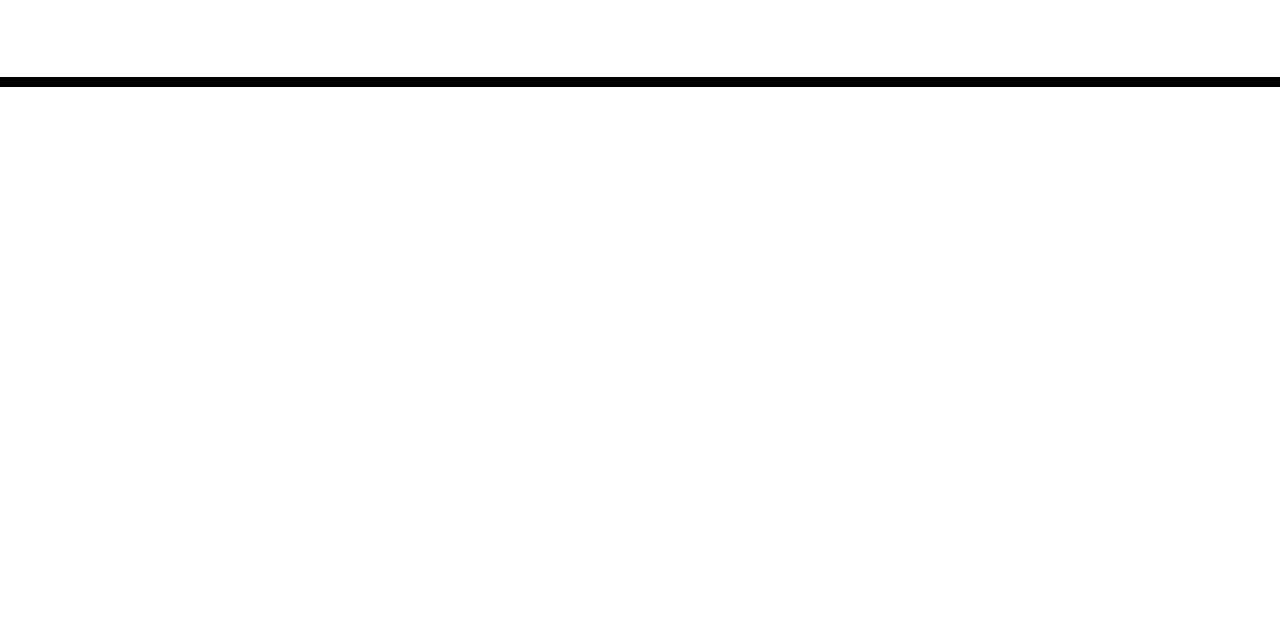
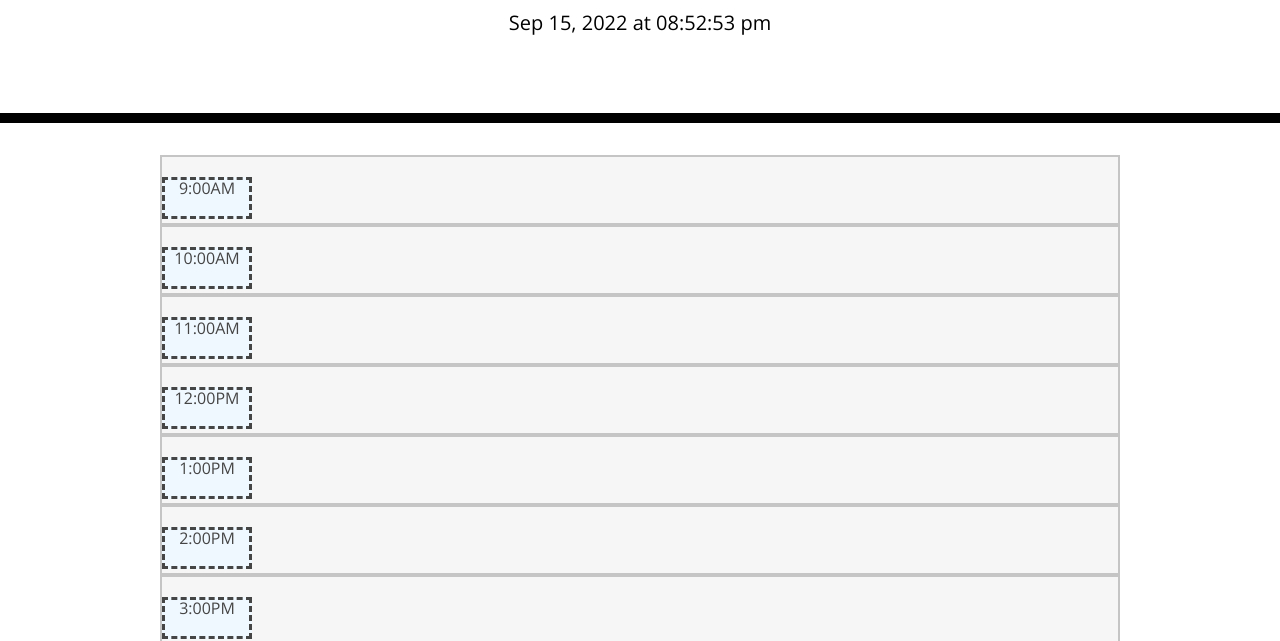
Before and after one commit to nelson92/work-day-scheduler, a plain HTML site: page index.html in a window 1280 px wide. Shown: the part 181-822 px from the top of the page. Before the commit the page ends 800 px from the top, so only its background shows below. Drawn offline with nearby package versions, Linux system fonts and the light colour scheme; files that its build step writes are made by us from their sources.

Commit message:
added time boxes

```diff
--- /dev/null
+++ b/Develop/script.js
@@ -0,0 +1,40 @@
+// var date = moment().format('MMM DD, YYYY [at] hh:mm:ss a');
+// $("#currentDay").text(date);
+
+var timeDisplayEl = $("#currentDay");
+
+function displayTime() {
+     var rightNow = moment().format('MMM DD, YYYY [at] hh:mm:ss a');
+     timeDisplayEl.text(rightNow);
+   }
+
+
+
+
+
+
+
+
+
+
+
+
+
+
+
+
+
+
+
+
+
+
+   setInterval(displayTime, 1000);
+
+
+   $(function() {
+     $("#selectable").selectable({
+        placeholder: "ui-widget-content",
+     });
+
+   });
--- a/Develop/style.css
+++ b/Develop/style.css
@@ -13,12 +13,51 @@ textarea{
   padding: 10px;
 }
 
+div {
+  display: block;
+}
+
 .jumbotron {
   text-align: center;
   background-color: transparent;
   color: black;
   border-radius: 0;
   border-bottom: 10px solid black;
+}
+#selectable {
+  list-style-type: none;
+  margin-top: 0;
+  padding: 0;
+  width: 75%;
+}
+
+.ui-widget-content {
+    border: 2px solid #c5c5c5;
+    background: #f6f6f6;
+    font-weight: normal;
+    text-align: left;
+    color: #454545;
+    height: 70px;
+    padding-top: 2%;
+    }
+
+
+/* #selectable li {
+  margin: 0 3px 3px 3px;
+  padding: 0.4em;
+  padding-left: 1.5em;
+  font-size: 1.4em;
+  height: 18px;
+}  */
+
+
+ol {
+  display: inline-block;
+  margin-block-start: 1em;
+  margin-block-end: 1em;
+  margin-inline-start: 0px;
+  margin-inline-end: 0px;
+  padding-inline-start: 40px;
 }
 
 .description{
@@ -28,6 +67,25 @@ textarea{
 .time-block{
   text-align: center;
   border-radius: 15px;
+  border: black;
+  margin-top: 0px;
+  padding: 10 10 10 10px;
+}
+
+.hourBox {
+  /* display: block; */
+  /* text-align: center; */
+  display: block;
+  text-align: center;
+  /* vertical-align: middle; */
+  width:  90px;
+  height: 90%;
+  border-style: dashed;
+  background-color: aliceblue;
+  /* height: 200px;   */
+  /* padding: 2% 1% 2% 1%;  */ */
+  /* width: 100px; */
+  margin: 0;
 }
 
 .row {
--- a/index.html
+++ b/index.html
@@ -8,19 +8,25 @@
       rel="stylesheet"
       href="https://stackpath.bootstrapcdn.com/bootstrap/4.3.1/css/bootstrap.min.css"
     />
+    <script
+      type="text/javascript"
+      src="https://cdnjs.cloudflare.com/ajax/libs/moment.js/2.27.0/moment.min.js"
+    ></script>
     <link
       rel="stylesheet"
       href="https://use.fontawesome.com/releases/v5.8.1/css/all.css"
       integrity="sha384-50oBUHEmvpQ+1lW4y57PTFmhCaXp0ML5d60M1M7uH2+nqUivzIebhndOJK28anvf"
       crossorigin="anonymous"
     />
+    <link rel="stylesheet" href="//code.jquery.com/ui/1.13.2/themes/base/jquery-ui.css">
+
     <link
       href="https://fonts.googleapis.com/css?family=Open+Sans&display=swap"
       rel="stylesheet"
     />
-    <link rel="stylesheet" href="style.css" />
+    <link rel="stylesheet" href="Develop/style.css" />
     <title>Work Day Scheduler</title>
-  </head>
+      </head>
 
   <body>
     <header class="jumbotron">
@@ -28,11 +34,35 @@
       <p class="lead">A simple calendar app for scheduling your work day</p>
       <p id="currentDay" class="lead"></p>
     </header>
-    <div class="container">
+
+
+
+    <!-- i removed class of "container from this div" -->
+    <div class="time-block">
       <!-- Timeblocks go here -->
+
+      <ol id="selectable" class="ui-selectable">
+
+        <li class="ui-widget-content"><div class="hourBox">9:00AM</div></li>
+        <li class="ui-widget-content"><span class="hourBox">10:00AM</span></li>
+        <li class="ui-widget-content"><span class="hourBox">11:00AM</span></li>
+        <li class="ui-widget-content"><span class="hourBox">12:00PM</span></li>
+        <li class="ui-widget-content"><span class="hourBox">1:00PM</span></li>
+        <li class="ui-widget-content"><span class="hourBox">2:00PM</span></li>
+        <li class="ui-widget-content"><span class="hourBox">3:00PM</span></li>
+        <li class="ui-widget-content"><span class="hourBox">4:00PM</span></li>
+        <li class="ui-widget-content"><span class="hourBox">5:00PM</span></li>
+
+      </ol>
+
     </div>
+
+
 
     <script src="https://code.jquery.com/jquery-3.4.1.min.js"></script>
     <script src="https://cdnjs.cloudflare.com/ajax/libs/moment.js/2.24.0/moment.min.js"></script>
+    <script src="./Develop/script.js"></script>
   </body>
+
+
 </html>
```
